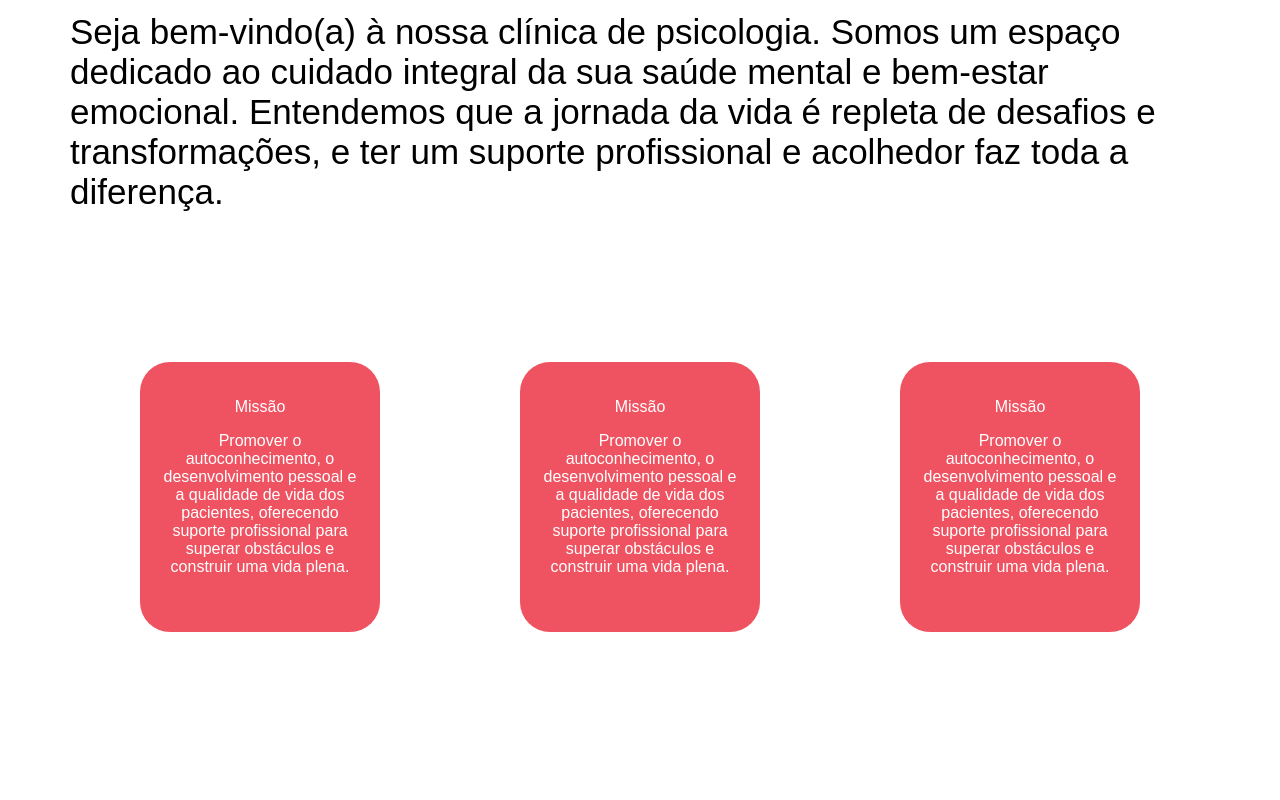
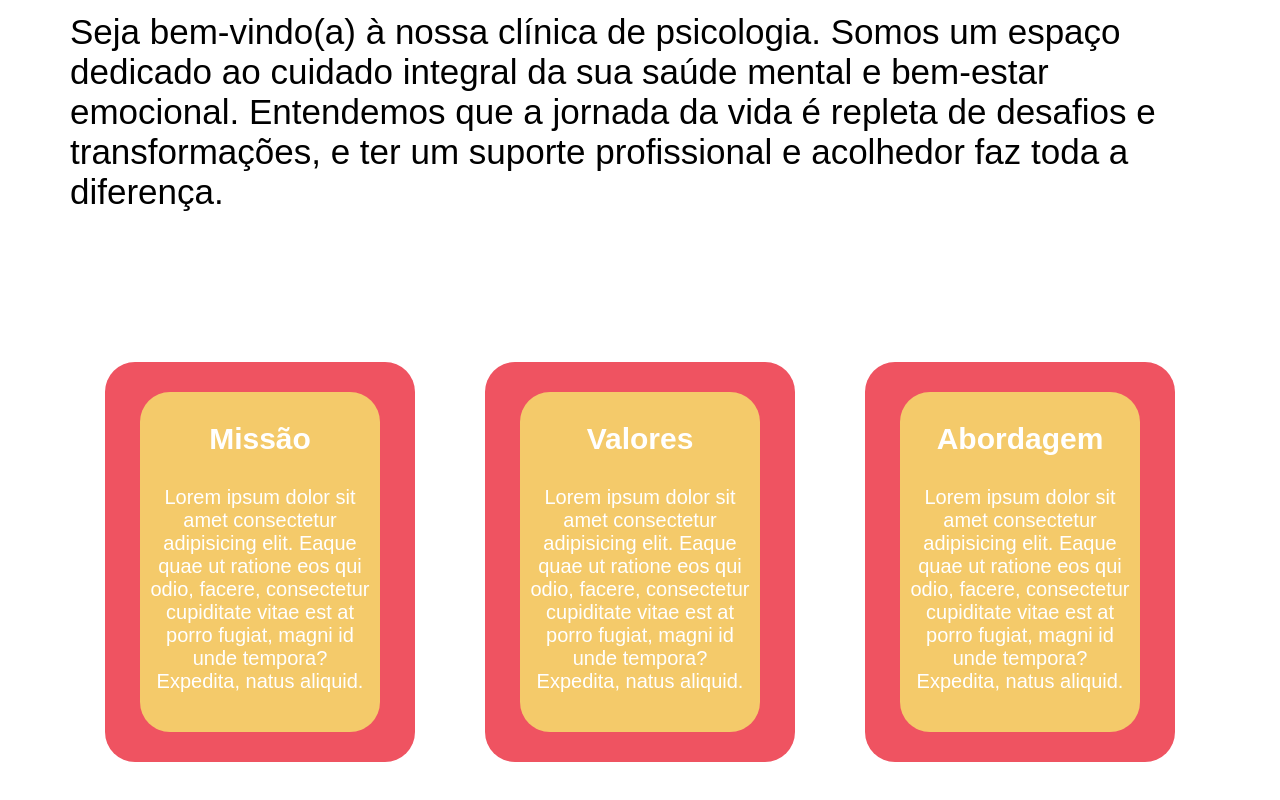
Before and after one commit to Raekwon-Onirele/inmind, a React (Create React App) app: page / in a window 1280 px wide. Shown: the part 797-1597 px from the top of the page. Before the commit the page ends 1499 px from the top, so only its background shows below. Built offline with nearby package versions, Linux system fonts and the light colour scheme.

Commit message:
Alterações Cards

```diff
--- a/src/pages/Home.css
+++ b/src/pages/Home.css
@@ -76,12 +76,30 @@
   margin-top: 150px;
 }
 
-.mission {
-  display: block;
-  width: 200px;
-  height: 230px;
+.cards .cardsLower {
+  display: flex;
+  width: 270px;
+  height: 360px;
   padding: 20px;
   background-color: #EF5361;
   color: white;
   border-radius: 30px;
 }
+
+.cards .cardsSuperior {
+  margin: 10px auto;
+  padding: 0px 10px 10px 10px;
+  border-radius: 30px;
+  background-color: #F4CA6A;
+}
+
+.cards .cardsLower .cardsSuperior .cardTitle {
+  font-size: 30px;
+  font-weight: bold;
+}
+
+.cards .cardsLower .cardsSuperior p {
+  text-align: center;
+  font-size: 20px;
+  max-width: 220px;
+}
--- a/src/pages/Home.jsx
+++ b/src/pages/Home.jsx
@@ -40,20 +40,47 @@ const Home = () => {
         {/* Parte do Quem Somos */}
         <div className="whoWeAre">
           <h2>Quem Somos</h2>
-          <p className="textWhoWeAre">Seja bem-vindo(a) à nossa clínica de psicologia. Somos um espaço dedicado ao cuidado integral da sua saúde mental e bem-estar emocional. Entendemos que a jornada da vida é repleta de desafios e transformações, e ter um suporte profissional e acolhedor faz toda a diferença.</p>
+          <p className="textWhoWeAre">
+            Seja bem-vindo(a) à nossa clínica de psicologia. Somos um espaço
+            dedicado ao cuidado integral da sua saúde mental e bem-estar
+            emocional. Entendemos que a jornada da vida é repleta de desafios e
+            transformações, e ter um suporte profissional e acolhedor faz toda a
+            diferença.
+          </p>
 
           <div className="cards">
-            <div className="mission">
-              <p>Missão</p>
-              <p>Promover o autoconhecimento, o desenvolvimento pessoal e a qualidade de vida dos pacientes, oferecendo suporte profissional para superar obstáculos e construir uma vida plena.</p>
+            <div className="cardsLower">
+              <div className="cardsSuperior">
+                <p className="cardTitle">Missão</p>
+                <p>
+                  Lorem ipsum dolor sit amet consectetur adipisicing elit. Eaque
+                  quae ut ratione eos qui odio, facere, consectetur cupiditate
+                  vitae est at porro fugiat, magni id unde tempora? Expedita,
+                  natus aliquid.
+                </p>
+              </div>
             </div>
-            <div className="mission">
-              <p>Missão</p>
-              <p>Promover o autoconhecimento, o desenvolvimento pessoal e a qualidade de vida dos pacientes, oferecendo suporte profissional para superar obstáculos e construir uma vida plena.</p>
+            <div className="cardsLower">
+              <div className="cardsSuperior">
+                <p className="cardTitle">Valores</p>
+                <p>
+                  Lorem ipsum dolor sit amet consectetur adipisicing elit. Eaque
+                  quae ut ratione eos qui odio, facere, consectetur cupiditate
+                  vitae est at porro fugiat, magni id unde tempora? Expedita,
+                  natus aliquid.
+                </p>
+              </div>
             </div>
-            <div className="mission">
-              <p>Missão</p>
-              <p>Promover o autoconhecimento, o desenvolvimento pessoal e a qualidade de vida dos pacientes, oferecendo suporte profissional para superar obstáculos e construir uma vida plena.</p>
+            <div className="cardsLower">
+              <div className="cardsSuperior">
+                <p className="cardTitle">Abordagem</p>
+                <p>
+                  Lorem ipsum dolor sit amet consectetur adipisicing elit. Eaque
+                  quae ut ratione eos qui odio, facere, consectetur cupiditate
+                  vitae est at porro fugiat, magni id unde tempora? Expedita,
+                  natus aliquid.
+                </p>
+              </div>
             </div>
           </div>
         </div>
```
